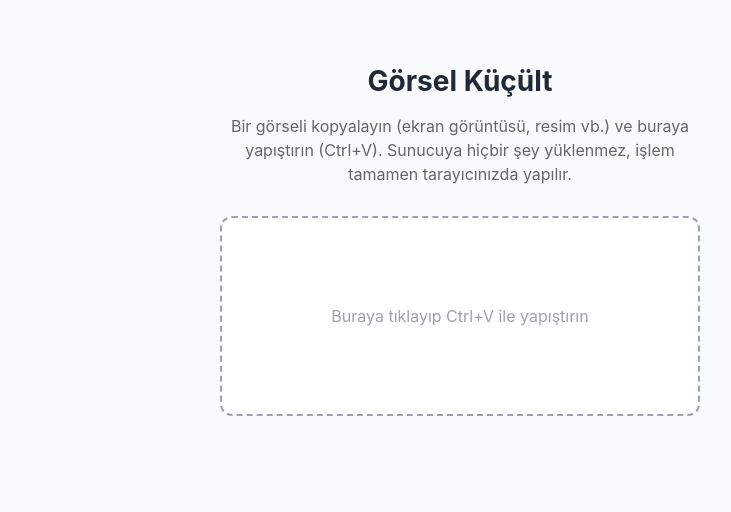
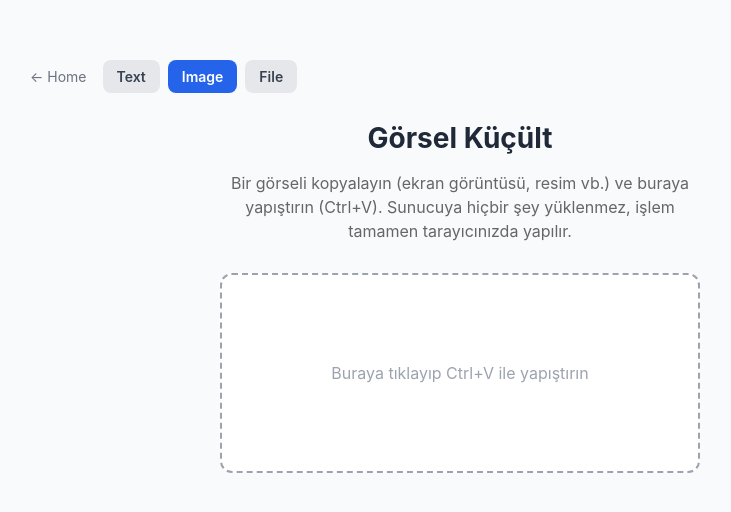
Before and after one commit to NuraydinArikan/lesstoken-landing, a Next.js app: page /image in a window 1280 px wide. Shown: the top 512 px of the page, without its empty margins (180-911 px from the left). Built offline with nearby package versions, Linux system fonts and the light colour scheme.

Commit message:
feat: link /image into shared tool navigation

```diff
--- a/pages/image.jsx
+++ b/pages/image.jsx
@@ -1,12 +1,15 @@
 // pages/image.jsx
 import React, { useEffect, useRef, useState } from 'react';
 import Head from 'next/head';
+import ToolNav from '../components/ToolNav';
 import { computeTargetDimensions } from '../lib/imageResize';
+import { detectLang } from '../lib/toolI18n';
 
 const MAX_WIDTH = 1024;
 const MAX_HEIGHT = 768;
 
 export default function ImageResizePage() {
+  const [lang, setLang] = useState('tr');
   const [status, setStatus] = useState('idle'); // idle | processing | done | no-image | error
   const [previewUrl, setPreviewUrl] = useState(null);
   const [original, setOriginal] = useState(null); // { width, height, bytes }
@@ -15,6 +18,10 @@ export default function ImageResizePage() {
   const blobRef = useRef(null);
   const previewUrlRef = useRef(null);
   const pasteSeqRef = useRef(0);
+
+  useEffect(() => {
+    setLang(detectLang());
+  }, []);
 
   useEffect(() => {
     const handlePaste = (event) => {
@@ -106,6 +113,9 @@ export default function ImageResizePage() {
         <meta name="description" content="Bir görseli panodan yapıştırın, tarayıcınızda küçültülmüş halini alın. Sunucuya yükleme yok, ücretsiz." />
       </Head>
       <div style={{ minHeight: '100vh', background: '#f9fafb', display: 'flex', flexDirection: 'column', alignItems: 'center', padding: '60px 20px' }}>
+        <div style={{ width: '100%', maxWidth: '860px' }}>
+          <ToolNav lang={lang} active="image" />
+        </div>
         <h1 style={{ fontSize: '28px', fontWeight: 'bold', color: '#1f2937', marginBottom: '12px' }}>
           Görsel Küçült
         </h1>
```
